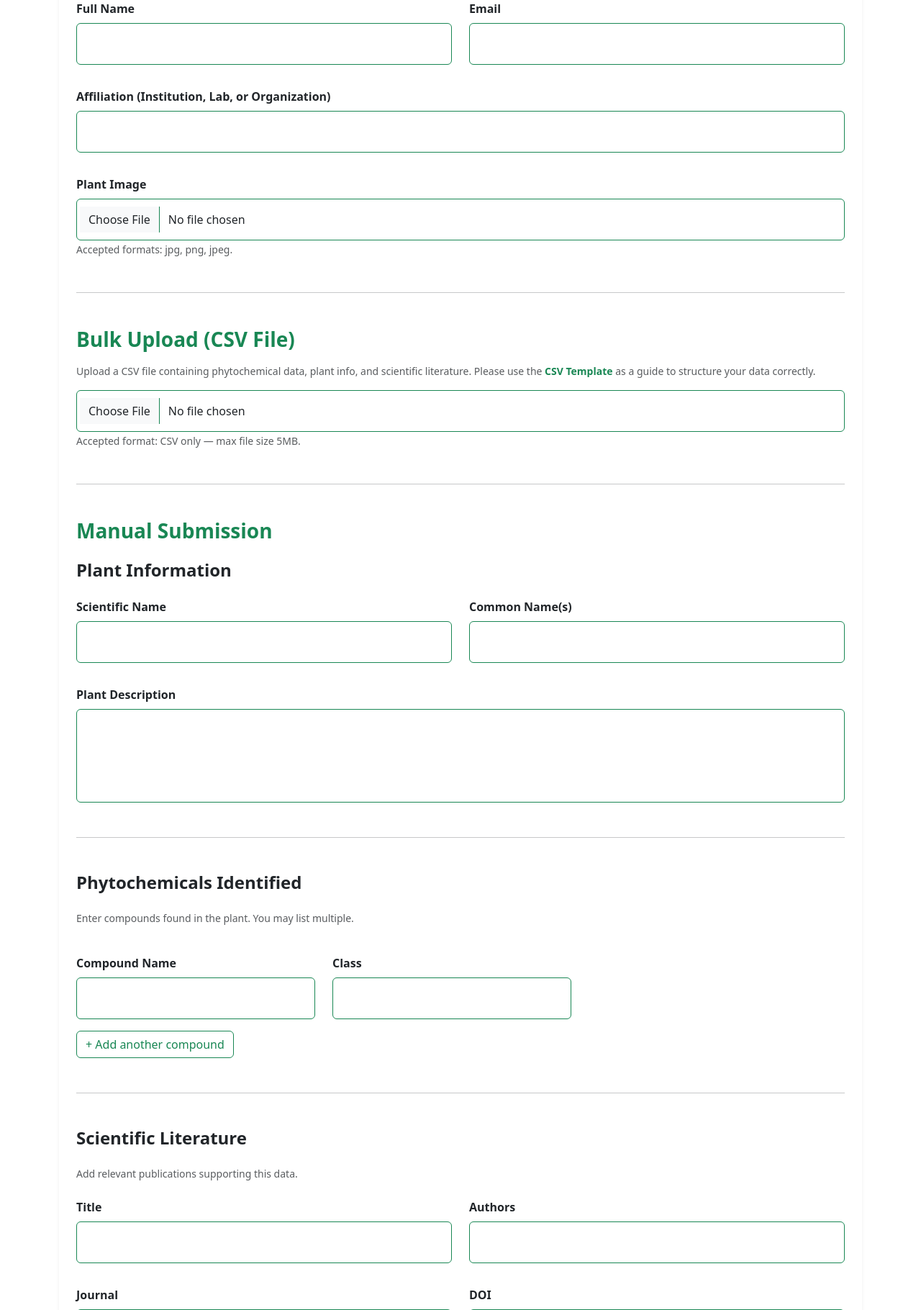
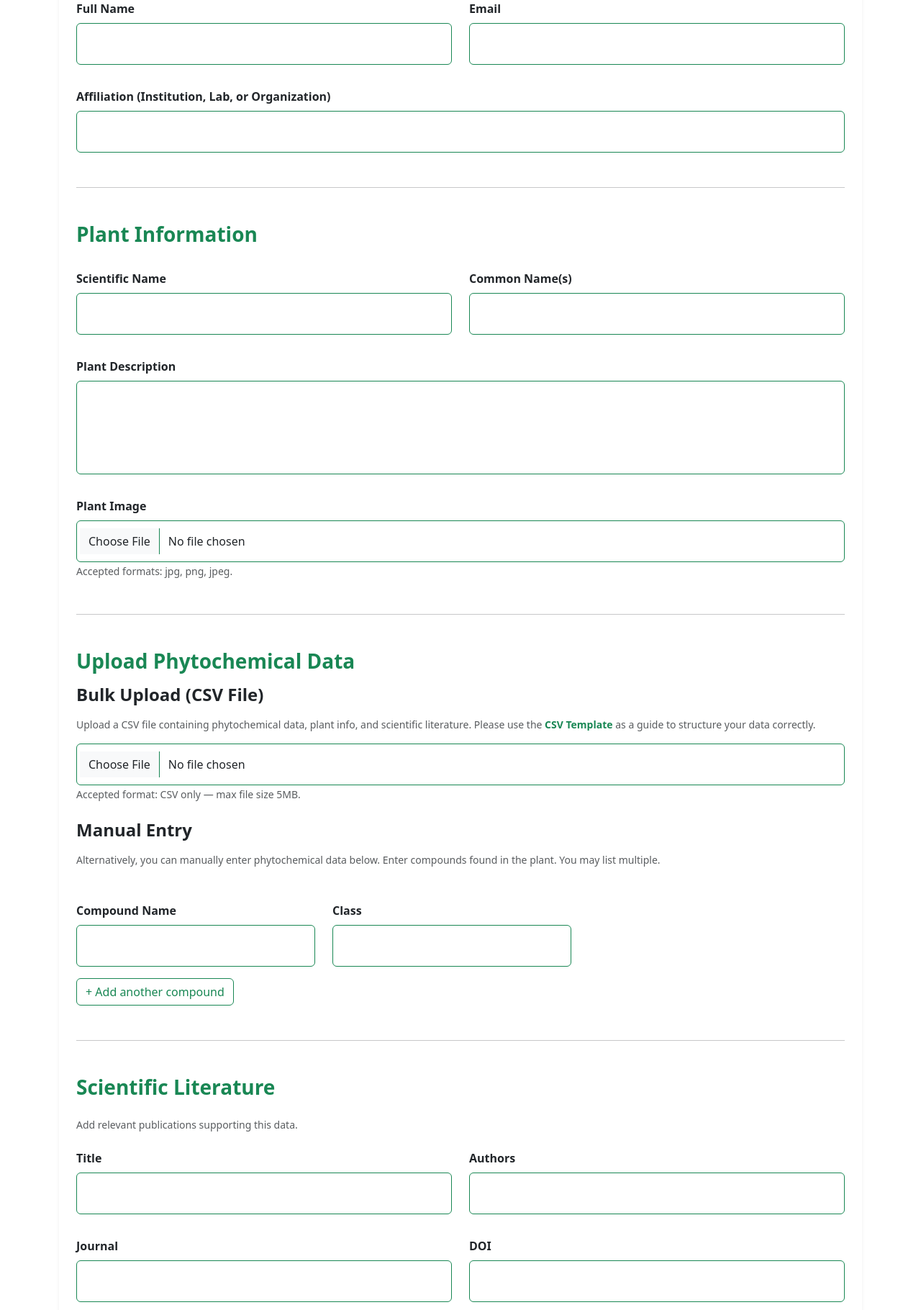
Before and after one commit to HackBio-Internship/afro-phyto--unilag, a Django app: template main/templates/contribute.html in a window 1280 px wide. Shown: the part 787-2607 px from the top of the page at 72% size. Run offline with Django 5.2, Linux system fonts and the light colour scheme; the template is opened without the code that fills it, so the values that code supplies are empty; parts of the project's set-up code (start-up, migrations or seed data) failed here and were passed over; some libraries are stand-ins or nearby versions.

Commit message:
adjusted submit data page UI

```diff
--- a/main/templates/contribute.html
+++ b/main/templates/contribute.html
@@ -100,6 +100,8 @@
 <!-- Submission Form -->
 <section class="container py-5">
     <div class="card shadow-sm p-4 border-0">
+
+        <!-- Contributor Information Section -->
         <h3 class="fw-bold text-success mb-4">Contributor Information</h3>
 
         <form method="POST" enctype="multipart/form-data">
@@ -119,34 +121,13 @@
                     <label class="fw-semibold py-2">Affiliation (Institution, Lab, or Organization)</label>
                     <input class="form-control border-success p-3 rounded-2" type="text" name="affiliation" required>
                 </div>
-
-                <div class="col-md-12">
-                    <label class="fw-semibold py-2">Plant Image</label>
-                    <input type="file" accept="image/*" class="form-control border-success p-3 rounded-2" name="image">
-                    <small class="text-muted">Accepted formats: jpg, png, jpeg.</small>
-                </div>
             </div>
 
             <hr class="my-5">
-            <!-- Bulk Upload Section -->
-            <h3 class="fw-bold text-success mb-3">Bulk Upload (CSV File)</h3>
-            <p class="text-muted small mb-3">
-                Upload a CSV file containing phytochemical data, plant info, and scientific literature. Please use the
-                <a href="#" download="AfroPhyto_CSV_Template.png" class="text-success fw-semibold">
-                    CSV Template
-                </a>
-                as a guide to structure your data correctly.
-            </p>
-            <div class="mb-4">
-                <input type="file" accept=".csv" class="form-control border-success p-3 rounded-2" name="csv_file"/>
-                <small class="text-muted">Accepted format: CSV only — max file size 5MB.</small>
-            </div>
 
-            <hr class="my-5">
-            <!-- Manual Submission Section -->
-            <h3 class="fw-bold text-success mb-4">Manual Submission</h3>
+            <!--Plant Information Section-->
+            <h3 class="fw-bold text-success mb-4">Plant Information</h3>
 
-            <h4 class="fw-semibold mb-3">Plant Information</h4>
             <div class="row g-4">
                 <div class="col-md-6">
                     <label class="fw-semibold py-2">Scientific Name</label>
@@ -162,21 +143,42 @@
                     <label class="fw-semibold py-2">Plant Description</label>
                     <textarea class="form-control border-success p-3 rounded-2" rows="4" style="resize: none;" name="plant_description" required></textarea>
                 </div>
+
+                <div class="col-md-12">
+                    <label class="fw-semibold py-2">Plant Image</label>
+                    <input type="file" accept="image/*" class="form-control border-success p-3 rounded-2" name="image">
+                    <small class="text-muted">Accepted formats: jpg, png, jpeg.</small>
+                </div>
             </div>
 
             <hr class="my-5">
 
-            <h4 class="fw-semibold mb-4">Phytochemicals Identified</h4>
-            <p class="small text-muted mb-2">Enter compounds found in the plant. You may list multiple.</p>
+            <!-- Data Upload Section -->
+            <h3 class="fw-bold text-success mb-3">Upload Phytochemical Data</h3>
+            <h4 class="fw-semibold mb-3">Bulk Upload (CSV File)</h4>
+            <p class="text-muted small mb-3">
+                Upload a CSV file containing phytochemical data, plant info, and scientific literature. Please use the
+                <a href="#" download="AfroPhyto_CSV_Template.png" class="text-success fw-semibold">
+                    CSV Template
+                </a>
+                as a guide to structure your data correctly.
+            </p>
+            <div class="mb-4">
+                <input type="file" accept=".csv" class="form-control border-success p-3 rounded-2" name="csv_file">
+                <small class="text-muted">Accepted format: CSV only — max file size 5MB.</small>
+            </div>
+
+            <h4 class="fw-semibold mb-3">Manual Entry</h4>
+            <p class="text-muted small mb-3">Alternatively, you can manually enter phytochemical data below. Enter compounds found in the plant. You may list multiple.</p>
             <div id="compound-entry" class="row g-4">
                 <div class="compound-row row g-4">
                     <div class="col-md-4">
                         <label class="fw-semibold py-2">Compound Name</label>
-                        <input class="form-control border-success p-3 rounded-2" type="text" name="compound_name"/>
+                        <input class="form-control border-success p-3 rounded-2" type="text" name="compound_name">
                     </div>
                     <div class="col-md-4">
                         <label class="fw-semibold py-2">Class</label>
-                        <input class="form-control border-success p-3 rounded-2" type="text" name="compound_class"/>
+                        <input class="form-control border-success p-3 rounded-2" type="text" name="compound_class">
                     </div>
                 </div>
             </div>
@@ -184,7 +186,8 @@
 
             <hr class="my-5">
 
-            <h4 class="fw-semibold mb-4">Scientific Literature</h4>
+            <!--Scientific Literature-->
+            <h3 class="fw-bold text-success mb-4">Scientific Literature</h3>
             <p class="small text-muted">Add relevant publications supporting this data.</p>
             <div class="row g-4">
                 <div class="col-md-6">
@@ -194,7 +197,7 @@
 
                 <div class="col-md-6">
                     <label class="fw-semibold py-2">Authors</label>
-                    <input class="form-control border-success p-3 rounded-2" type="text" name="literature_authors"required>
+                    <input class="form-control border-success p-3 rounded-2" type="text" name="literature_authors" required>
                 </div>
 
                 <div class="col-md-6">
```
